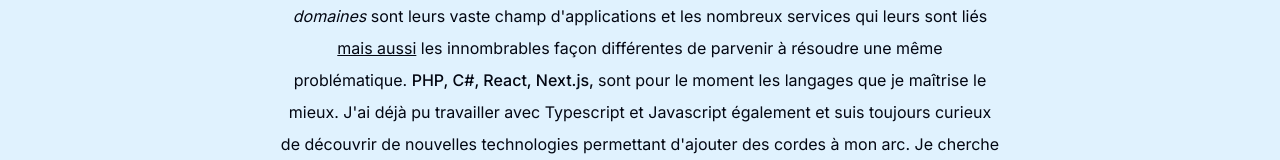
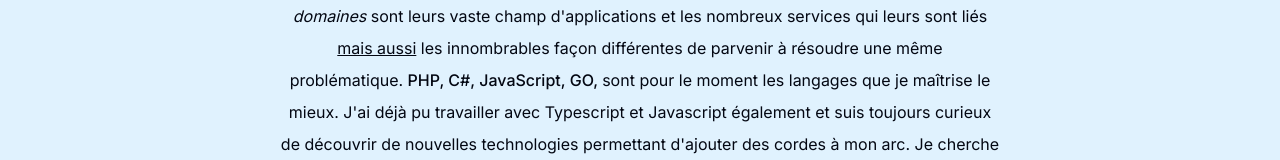
Before and after one commit to zalixzy/portfolio, a Next.js app: page / in a window 1280 px wide. Shown: the part 788-948 px from the top of the page. Built offline with nearby package versions, Linux system fonts and the light colour scheme; no server answers.

Commit message:
mise à jours langages

```diff
--- a/components/about.tsx
+++ b/components/about.tsx
@@ -23,7 +23,7 @@
             façon différentes de parvenir à résoudre une même problématique.
                 {" "}
             <span className="font-medium">
-            PHP, C#, React, Next.js,  {" "}
+            PHP, C#, JavaScript, GO,  {" "}
             </span>
             sont pour le moment les langages que je maîtrise le mieux.
             J'ai déjà pu travailler avec Typescript et Javascript également et suis toujours curieux de
```
